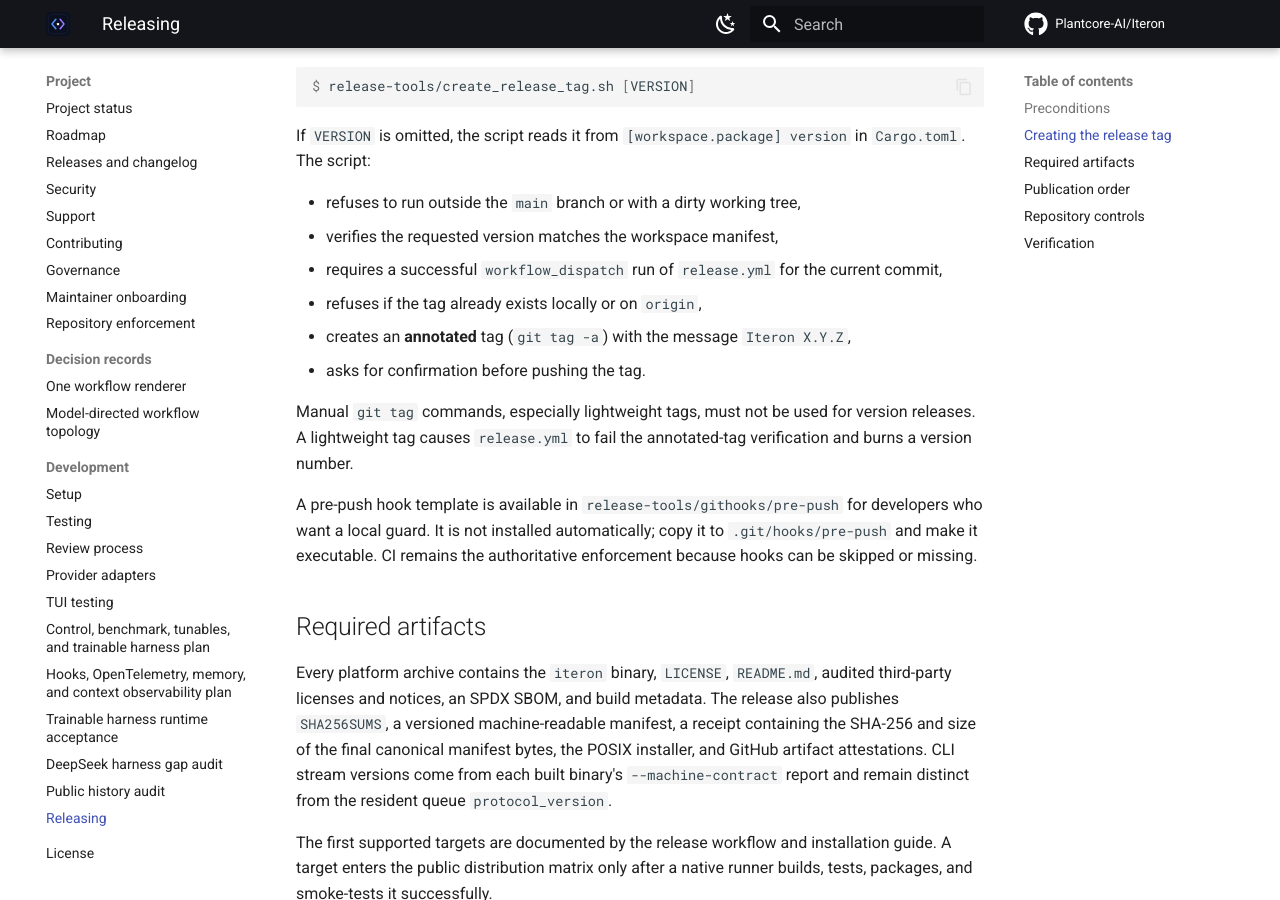
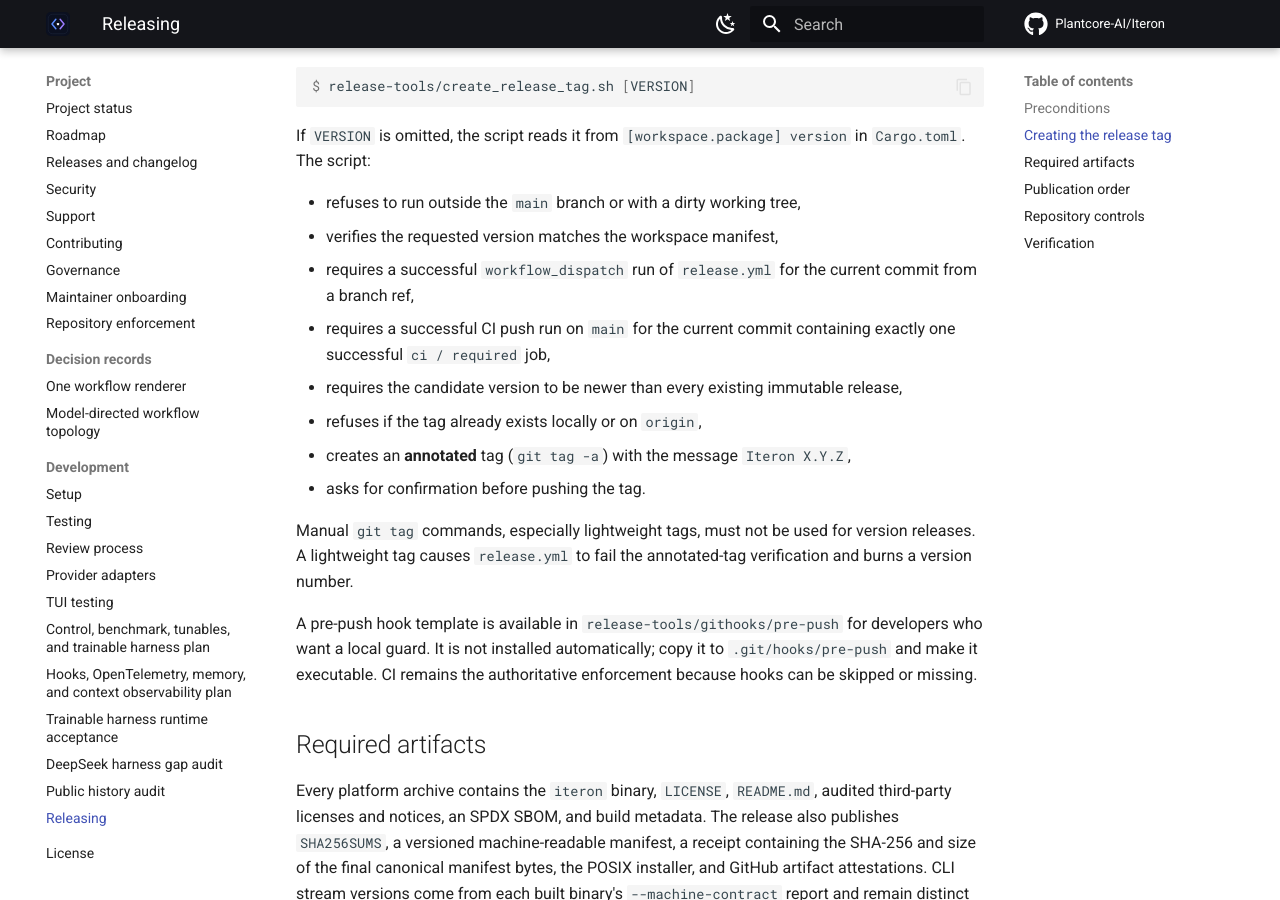
Before and after one commit to Plantcore-AI/Iteron, an MkDocs documentation site: the page built from docs/development/releasing.md, in a window 1280 px wide and 900 px high, scrolled down 858 px. Built offline with MkDocs 1.6.1 and Material for MkDocs 9.7.7, drawn with Linux system fonts in a browser that asks for light colours; comment, search, counter and statistics services are not loaded.

Commit message:
docs(release): document new pre-tag CI and version checks in releasing.md

```diff
--- a/docs/development/releasing.md
+++ b/docs/development/releasing.md
@@ -37,7 +37,11 @@ If `VERSION` is omitted, the script reads it from `[workspace.package] version`
 - refuses to run outside the `main` branch or with a dirty working tree,
 - verifies the requested version matches the workspace manifest,
 - requires a successful `workflow_dispatch` run of `release.yml` for the current
-  commit,
+  commit from a branch ref,
+- requires a successful CI push run on `main` for the current commit containing
+  exactly one successful `ci / required` job,
+- requires the candidate version to be newer than every existing immutable
+  release,
 - refuses if the tag already exists locally or on `origin`,
 - creates an **annotated** tag (`git tag -a`) with the message `Iteron X.Y.Z`,
 - asks for confirmation before pushing the tag.
```
